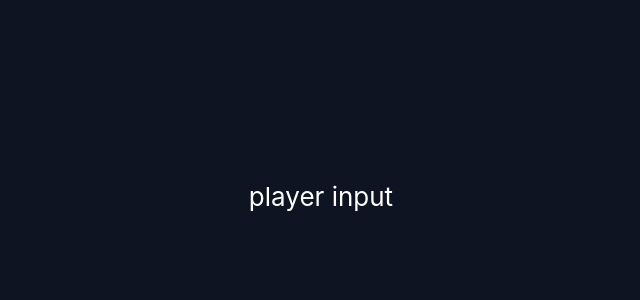
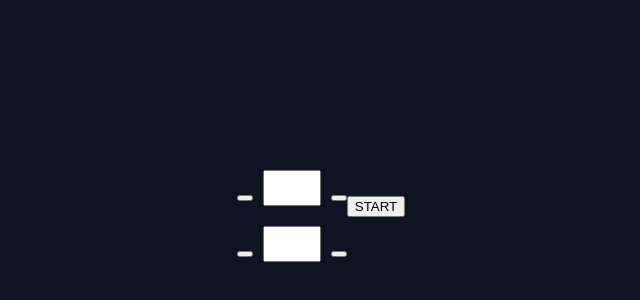
Before and after one commit to probablypenera007/guessnumber_frontend, a React (Create React App) app: page / in a window 1280 px wide. Shown: the part 204-504 px from the top of the page, without its empty margins (319-959 px from the left). Built offline with nearby package versions, Linux system fonts and the light colour scheme.

Commit message:
playerinput set-up buttons and input

```diff
--- a/src/components/App/App.tsx
+++ b/src/components/App/App.tsx
@@ -1,12 +1,14 @@
 import React from 'react';
-import './App.css';
+
 import PlayerInput from '../PlayerInput/PlayerInput';
 
+//Internal imports
+import Style from './App.module.css';
 
 
 function App() {
   return (
-    <div className="App">
+    <div className={Style.App}>
      <PlayerInput/>
     </div>
   );
--- a/src/components/PlayerInput/PlayerInput.module.css
+++ b/src/components/PlayerInput/PlayerInput.module.css
@@ -0,0 +1,72 @@
+.playerInput{
+    display: flex;
+    justify-content: center;
+    align-items: center;
+    margin-top: 20px;
+}
+
+.playerInput__container{
+    display: flex;
+    justify-content: center;
+    align-items: center;
+    flex-direction: column;
+    width: 100%;
+}
+
+.playerInput__points{
+    display: flex;
+    justify-content: center;
+    align-items: center;
+    margin-top: 20px;
+}
+
+.playerInput__points_down{
+    display: flex;
+    justify-content: center;
+    align-items: center;
+    margin-top: 20px;
+}
+
+.playerInput__points_input{
+    width: 50px;
+    height: 30px;
+    text-align: center;
+    font-size: 20px;
+    margin: 0 10px;
+}
+
+.playerInput__points_up{
+    display: flex;
+    justify-content: center;
+    align-items: center;
+    margin-top: 20px;
+}
+
+.playerInput__multiplier{
+    display: flex;
+    justify-content: center;
+    align-items: center;
+    margin-top: 20px;
+}
+
+.playerInput__multiplier_down{
+    display: flex;
+    justify-content: center;
+    align-items: center;
+    margin-top: 20px;
+}
+
+.playerInput__multiplier_input{
+    width: 50px;
+    height: 30px;
+    text-align: center;
+    font-size: 20px;
+    margin: 0 10px;
+}
+
+.playerInput__multipilier_up{
+    display: flex;
+    justify-content: center;
+    align-items: center;
+    margin-top: 20px;
+}
--- a/src/components/PlayerInput/PlayerInput.tsx
+++ b/src/components/PlayerInput/PlayerInput.tsx
@@ -1,14 +1,29 @@
-import React from 'react'
+import React from "react";
 
 //Internal imports
-import Style from './PlayerInput.module.css'
+import Style from "./PlayerInput.module.css";
 
 const PlayerInput = () => {
   return (
-    <div className={Style.playerInput} >
-      player input
+    <div className={Style.playerInput}>
+      <div className={Style.playerInput__container}>
+        <div className={Style.playerInput__points}>
+          <button className={Style.playerInput__points_down}></button>
+          <input type="number" className={Style.playerInput__points_input} />
+          <button className={Style.playerInput__points_up}></button>
+        </div>
+        <div className={Style.playerInput__multiplier}>
+          <button className={Style.playerInput__multiplier_down}></button>
+          <input
+            type="number"
+            className={Style.playerInput__multiplier_input}
+          />
+          <button className={Style.playerInput__multipilier_up}></button>
+        </div>
+      </div>
+      <button className={Style.playerInput__submit}>START</button>
     </div>
-  )
-}
+  );
+};
 
-export default PlayerInput
+export default PlayerInput;
```
Also changed, not shown: src/components/App/App.module.css (renamed from src/components/App/App.css).
